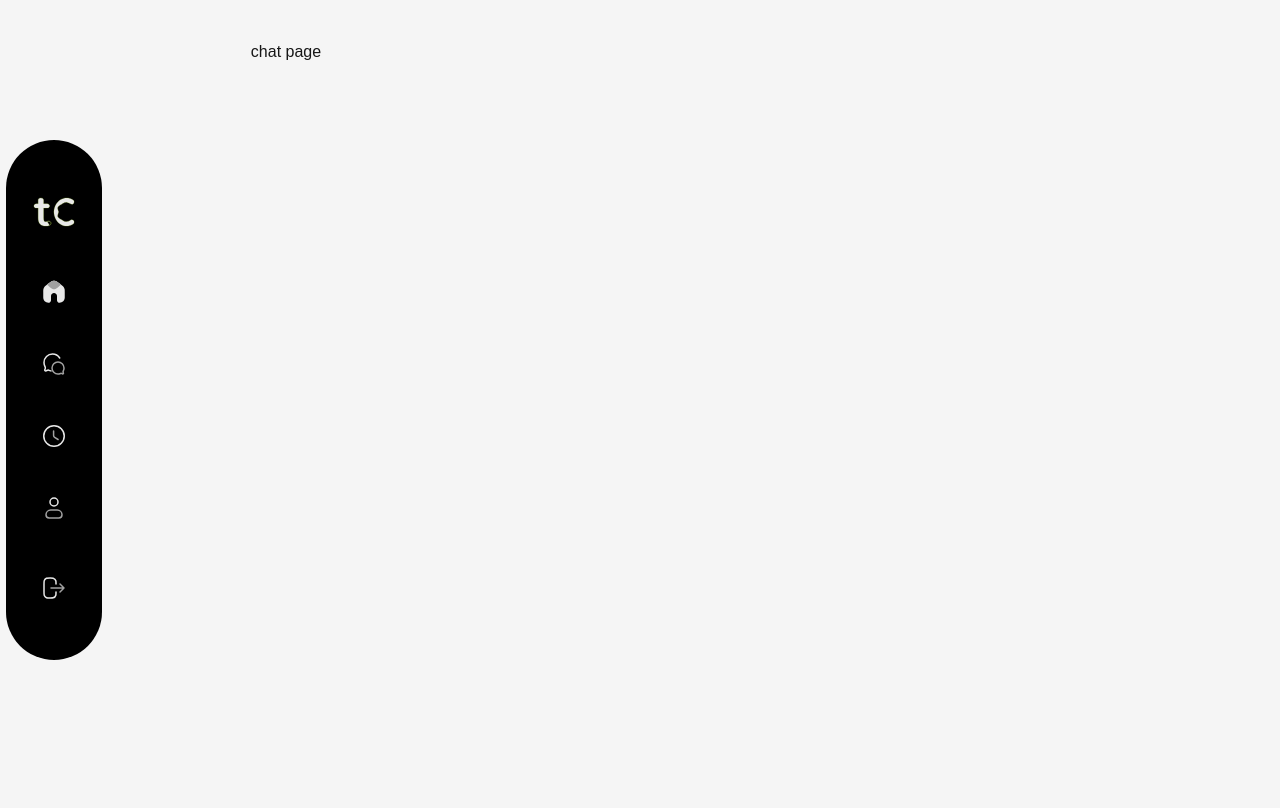
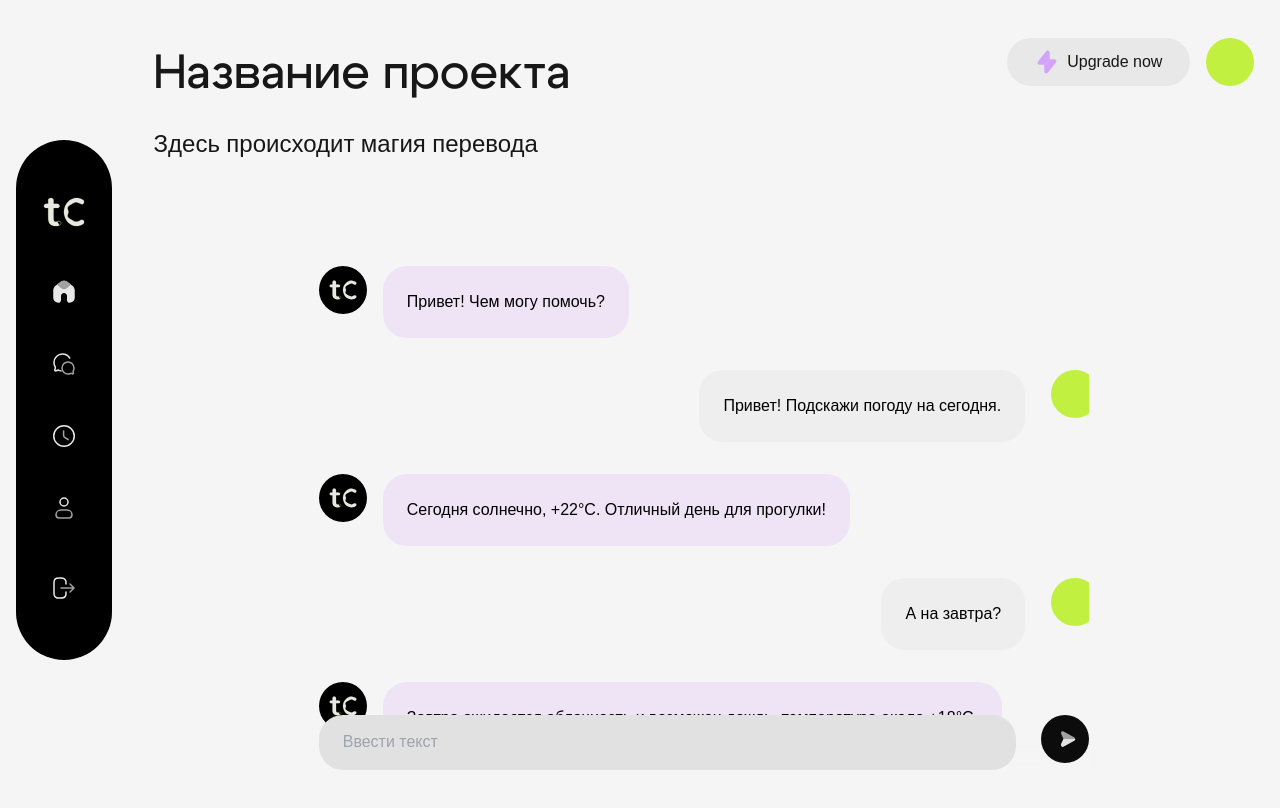
Before and after one commit to icantluvv/TermCat_WebApp, a Next.js app: page /app/chat in a window 1280 px wide. Built offline with nearby package versions, Linux system fonts and the light colour scheme.

Commit message:
work with chat page, add chat components

```diff
--- /dev/null
+++ b/app/app/chat/components/Chat.tsx
@@ -0,0 +1,44 @@
+"use client"
+import { useState } from "react"
+import InputMessage from "./InputMessage"
+import Message from "./Message"
+
+const Chat = () => {
+  const [inputHeight, setInputHeight] = useState(48)
+
+  return (
+    <>
+      <div
+        className="w-full overflow-y-auto flex flex-col py-[10vh] items-center gap-y-[4vh] no-scrollbar"
+        style={{ paddingBottom: `${inputHeight + 16}px` }}
+      >
+        <Message type="bot" text="Привет! Чем могу помочь?" />
+        <Message type="user" text="Привет! Подскажи погоду на сегодня." />
+        <Message
+          type="bot"
+          text="Сегодня солнечно, +22°C. Отличный день для прогулки!"
+        />
+        <Message type="user" text="А на завтра?" />
+        <Message
+          type="bot"
+          text="Завтра ожидается облачность и возможен дождь, температура около +18°C."
+        />
+        <Message type="user" text="Спасибо!" />
+        <Message type="bot" text="Всегда пожалуйста! Если что — я рядом ✌️" />
+        <Message type="user" text="А можешь анекдот рассказать?" />
+        <Message
+          type="bot"
+          text="Конечно! Почему программисты путают Хэллоуин и Рождество? Потому что 31 октября = 25 декабря (в шестнадцатеричной системе) 🎃🎄"
+        />
+        <Message type="user" text="Хахаха, норм! 😂" />
+        <Message
+          type="bot"
+          text="Рад, что зашло! Если ещё что-то нужно — пиши 😉"
+        />
+      </div>
+      <InputMessage onHeightChange={setInputHeight} />
+    </>
+  )
+}
+
+export default Chat
--- /dev/null
+++ b/app/app/chat/components/InputMessage.tsx
@@ -0,0 +1,51 @@
+import Image from "next/image"
+import { useRef } from "react"
+import send from "@/public/images/chat/sendButton.svg"
+
+const InputMessage = ({
+  onHeightChange
+}: {
+  onHeightChange: (height: number) => void
+}) => {
+  const textareaRef = useRef<HTMLTextAreaElement>(null)
+
+  const handleInput = () => {
+    const textarea = textareaRef.current
+    if (textarea) {
+      textarea.style.height = "auto"
+      const newHeight = Math.min(
+        textarea.scrollHeight,
+        window.innerHeight * 0.2
+      )
+      textarea.style.height = `${newHeight}px`
+      onHeightChange(newHeight)
+    }
+  }
+
+  return (
+    <>
+      <div className="w-full flex gap-x-[2vw] absolute bottom-0 z-[1000]">
+        <textarea
+          ref={textareaRef}
+          placeholder="Ввести текст"
+          onInput={handleInput}
+          className="bg-Gray01 rounded-[24px] py-[16px] pl-[24px] pr-[5%] flex-1 resize-none overflow-y-auto no-scrollbar leading-[1.4] outline-none"
+          style={{
+            wordWrap: "break-word",
+            overflowWrap: "break-word",
+            maxHeight: "20vh",
+            height: "55px"
+          }}
+        />
+        <div className="bg-PageBG rounded-t-[48px] flex-2">
+          <button className="rounded-[50%] bg-[#0C0C0C] w-[48px] h-[48px] flex items-center justify-center">
+            <Image src={send} alt="send" className="w-[24px] h-[24px]" />
+          </button>
+        </div>
+      </div>
+      <div className="w-full bg-gradient-to-b from-PageBG/70 to-PageBG h-[50px] blur-sm"></div>
+    </>
+  )
+}
+
+export default InputMessage
--- /dev/null
+++ b/app/app/chat/components/Message.tsx
@@ -0,0 +1,49 @@
+import Image from "next/image"
+import navLogo from "@/public/images/sidebar/nav_logo.svg"
+
+const Message = ({ type, text }: MessageProps) => {
+  switch (type) {
+    case "bot":
+      return (
+        <div className="flex gap-x-[2.5vw] lg:gap-x-[2vw] w-full">
+          <div className="lg:w-[5%]">
+            <div className="w-[24px] h-[24px] lg:w-[48px] lg:h-[48px] rounded-full bg-black flex items-center justify-center">
+              <Image
+                src={navLogo}
+                className="w-[32px] h-[32px] scale-75 lg:scale-100"
+                alt=""
+              />
+            </div>
+          </div>
+
+          <div className="flex flex-col justify-start">
+            <div className="px-6 py-4 lg:p-6 max-w-[70vw] bg-BotMessageBG rounded-[24px]">
+              <p className="text-black">{text}</p>
+            </div>
+          </div>
+        </div>
+      )
+
+    case "user":
+      return (
+        <div className="flex gap-x-[2.5vw] lg:gap-x-[2vw] w-full">
+          <div className="flex flex-col w-full justify-end items-end">
+            <div className="px-6 py-4 lg:p-6 max-w-[70vw] bg-LightGray/50 rounded-[24px]">
+              <p className="text-black">{text}</p>
+            </div>
+          </div>
+
+          <div className="lg:w-[5%]">
+            <div className="w-[24px] h-[24px] lg:w-[48px] lg:h-[48px] rounded-full bg-[#C2F041] flex items-center justify-center"></div>
+          </div>
+        </div>
+      )
+  }
+}
+
+export default Message
+
+interface MessageProps {
+  type: string
+  text: string
+}
--- a/app/app/chat/page.tsx
+++ b/app/app/chat/page.tsx
@@ -1,7 +1,21 @@
+import HeaderLayout from "@/components/header/HeaderLayout"
 import React from "react"
+import Chat from "./components/Chat"
 
-const Chat = () => {
-  return <main className="w-[92%] ml-[8%] px-[2%] h-screen">chat page</main>
+const ChatPage = () => {
+  return (
+    <>
+      <HeaderLayout
+        title={"Название проекта"}
+        text={"Здесь происходит магия перевода"}
+      />
+      <main className="flex flex-1 w-full px-[5%] lg:px-[15%]">
+        <div className="w-full items-center flex-col flex h-[73vh] relative">
+          <Chat />
+        </div>
+      </main>
+    </>
+  )
 }
 
-export default Chat
+export default ChatPage
--- a/app/app/history/page.tsx
+++ b/app/app/history/page.tsx
@@ -1,7 +1,29 @@
 import React from "react"
 
 const History = () => {
-  return <main className="w-[92%] ml-[8%] px-[2%] h-screen">history page</main>
+  return (
+    <>
+      <div className="bg-black py-5 w-full text-white flex">history page</div>
+      <div className="bg-black py-5 w-full text-white flex">history page</div>
+      <div className="bg-black py-5 w-full text-white flex">history page</div>
+      <div className="bg-black py-5 w-full text-white flex">history page</div>
+      <div className="bg-black py-5 w-full text-white flex">history page</div>
+      <div className="bg-black py-5 w-full text-white flex">history page</div>
+      <div className="bg-black py-5 w-full text-white flex">history page</div>
+      <div className="bg-black py-5 w-full text-white flex">history page</div>
+      <div className="bg-black py-5 w-full text-white flex">history page</div>
+      <div className="bg-black py-5 w-full text-white flex">history page</div>
+      <div className="bg-black py-5 w-full text-white flex">history page</div>
+      <div className="bg-black py-5 w-full text-white flex">history page</div>
+      <div className="bg-black py-5 w-full text-white flex">history page</div>
+      <div className="bg-black py-5 w-full text-white flex">history page</div>
+      <div className="bg-black py-5 w-full text-white flex">history page</div>
+      <div className="bg-black py-5 w-full text-white flex">history page</div>
+      <div className="bg-black py-5 w-full text-white flex">history page</div>
+      <div className="bg-black py-5 w-full text-white flex">history page</div>
+      <div className="bg-black py-5 w-full text-white flex">history page</div>
+    </>
+  )
 }
 
 export default History
--- a/app/app/layout.tsx
+++ b/app/app/layout.tsx
@@ -6,14 +6,21 @@ export default function AppLayout({
   children: React.ReactNode
 }>) {
   return (
-    <>
-      <Navigation />
-      <main
+    <div className="flex min-h-screen w-full">
+      <div className="lg:w-[10%]">
+        <Navigation />
+      </div>
+
+      {/* <main
         className="w-full gap-6 flex flex-col lg:w-[88%] xl:w-[92%] lg:ml-[12%] xl:ml-[8%] px-[5%] md:px-[3%]
      xl:h-[80vh] xl:py-[5vh] 2xl:pt-[5vh] py-[5vh]"
       >
         {children}
-      </main>
-    </>
+      </main> */}
+
+      <div className="w-[90%] px-[2%] py-[3%] flex flex-col flex-1">
+        {children}
+      </div>
+    </div>
   )
 }
--- a/app/app/profile/page.tsx
+++ b/app/app/profile/page.tsx
@@ -15,17 +15,17 @@ async function Profile() {
         title="Личный профиль"
         text="Здесь хранятся все ваши данные"
       />
-      <section className="w-full flex gap-4 lg:gap-6 flex-col md:flex-row flex-wrap pb-[5vh] lg:pb-0">
-        <div className="flex lg:flex-col gap-4 lg:gap-6 md:w-1/2 lg:min-w-[700px]">
+      <main className="w-full flex gap-4 lg:gap-6 flex-col md:flex-row flex-wrap lg:pb-0">
+        <section className="flex lg:flex-col gap-4 lg:gap-6 md:w-1/2 lg:min-w-[700px]">
           <ProfileInfo User={User} />
           <SubscriptionStatus />
-        </div>
+        </section>
 
-        <div className="xl:w-1/3 md:flex-1 flex flex-col gap-4 lg:gap-6 lg:flex-row flex-wrap ">
+        <section className="xl:w-1/3 md:flex-1 flex flex-col gap-4 lg:gap-6 lg:flex-row flex-wrap ">
           <LinkedServices />
           <SubscriptionStatusMobile />
-        </div>
-      </section>
+        </section>
+      </main>
     </>
   )
 }
--- a/components/header/HeaderLayout.tsx
+++ b/components/header/HeaderLayout.tsx
@@ -11,10 +11,10 @@ const HeaderLayout = ({ title, text }: HeaderProps) => {
   return (
     <header
       className="flex flex-col-reverse gap-y-4
-     lg:flex-row justify-between"
+     lg:flex-row justify-between mb-6"
     >
       <div className="flex flex-col gap-x-2 gap-y-4 max-w-[90%]">
-        <h2 className="text-[1.75rem] xl:text-[2rem] font-medium font-cygre">
+        <h2 className="text-[1.75rem] xl:text-[3rem] font-medium font-cygre">
           {title}
         </h2>
         <p className="text-[1.25rem] xl:text-[1.5rem] font-poppins font-regular">
--- a/components/input/InputField.tsx
+++ b/components/input/InputField.tsx
@@ -2,13 +2,13 @@ import React from "react"
 
 const InputField = ({ label, type, placeholder }: InputFieldProps) => (
   <div className="flex flex-col w-full">
-    <label className="text-[#A2A9B0] mb-2 text-[0.875rem] lg:text-[1rem] font-poppins select-none">
+    <label className="text-[#A2A9B0] mb-2 text-[0.875rem] font-poppins select-none">
       {label}
     </label>
     <input
       type={type}
       defaultValue={placeholder}
-      className="px-[28px] py-[1rem] rounded-[24px] bg-transparent border border-[#A1A1A1] font-poppins font-reg text-[0.875rem] lg:text-[1rem]"
+      className="px-[28px] py-[16px] rounded-[24px] bg-transparent border border-[#A1A1A1] font-poppins font-reg text-[0.875rem] lg:text-[1rem]"
     />
   </div>
 )
--- a/components/nav/Navigation.tsx
+++ b/components/nav/Navigation.tsx
@@ -43,7 +43,7 @@ const Navigation = () => {
   return (
     <>
       {/* Desktop navigation */}
-      <div className="lg:w-[12%] xl:w-[8%] hidden lg:flex fixed left-0 top-0 justify-end h-screen  items-center">
+      <div className="fixed h-screen lg:w-[12%] xl:w-[10%] hidden lg:flex left-0 top-0 justify-center items-center z-[5000]">
         <nav className="flex flex-col bg-black lg:h-[65vh] max-h-[600px] min-h-[500px] w-full rounded-t-[50px] lg:rounded-[50px] items-center py-[48px] max-w-[96px] flex-grow gap-x-6">
           <NavItem href="/" icon={nav_logo} alt="Logo" />
           <div className="flex flex-col flex-1 gap-y-[24px] justify-center">
--- a/tailwind.config.ts
+++ b/tailwind.config.ts
@@ -9,6 +9,13 @@ export default {
   theme: {
     extend: {
       colors: {
+        PageBG: "#F5F5F5",
+        GrayDark: "#1F1F1F",
+        Purpl: "#D3A2FB",
+        LightGray: "#E8E8E8",
+        Gray01: "#E1E1E1",
+        BotMessageBG: "#EEE4F6",
+
         background: "var(--background)",
         foreground: "var(--foreground)",
         grayButton: "var(--grayButton)",
```
Also changed, not shown: public/images/chat/sendButton.svg (added).
